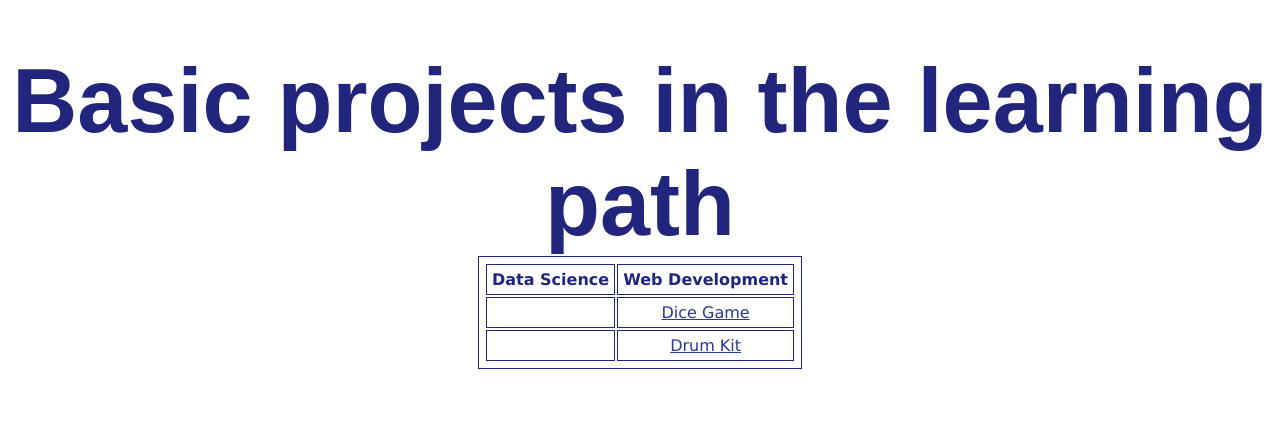
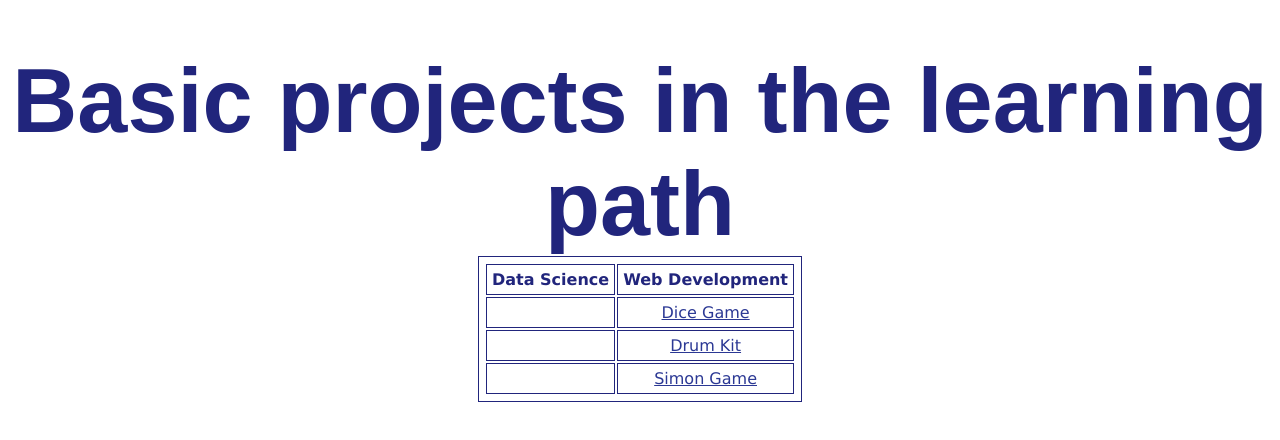
Before and after one commit to Kefsner/Kefsner, a plain HTML site: page portfolio.html in a window 1280 px wide. Drawn offline with Linux system fonts and the light colour scheme.

Commit message:
adding acces to simon game from portfolio page

```diff
--- a/portfolio.html
+++ b/portfolio.html
@@ -20,6 +20,10 @@
         <td></td>
         <td><a href="projects/drum-kit/index.html">Drum Kit</a></td>
       </tr>
+      <tr>
+        <td></td>
+        <td><a href="projects/simon-game/index.html">Simon Game</a></td>
+      </tr>
     </table>
   </body>
 </html>
```
